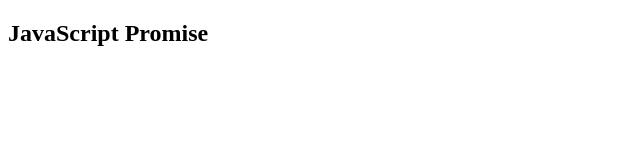
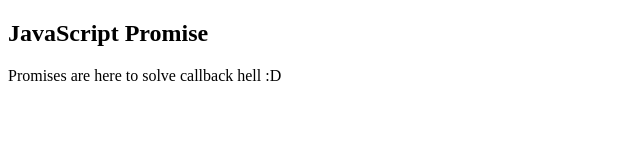
Before and after one commit to ProHashim/Async-Javascript-with-easy-to-understand-code, a plain HTML site: page index.html in a window 1280 px wide. Shown: the whole page, without its empty margins (0-640 px from the left). Drawn offline with Linux system fonts and the light colour scheme.

Commit message:
Added a paragraph

```diff
--- a/index.html
+++ b/index.html
@@ -3,7 +3,7 @@
 <body>
 
 <h2>JavaScript Promise</h2>
-
+    <p>Promises are here to solve callback hell :D</p>
 <p id="demo"></p>
 
 <script>
```
